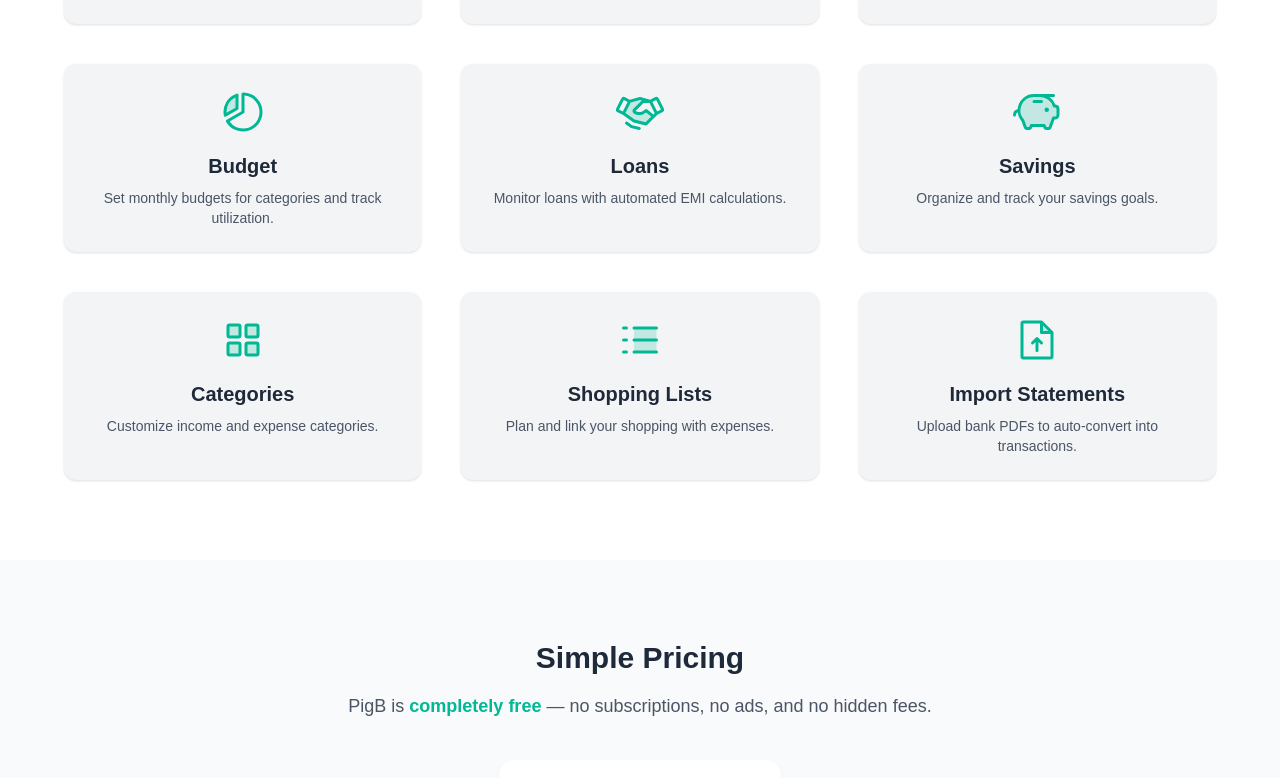
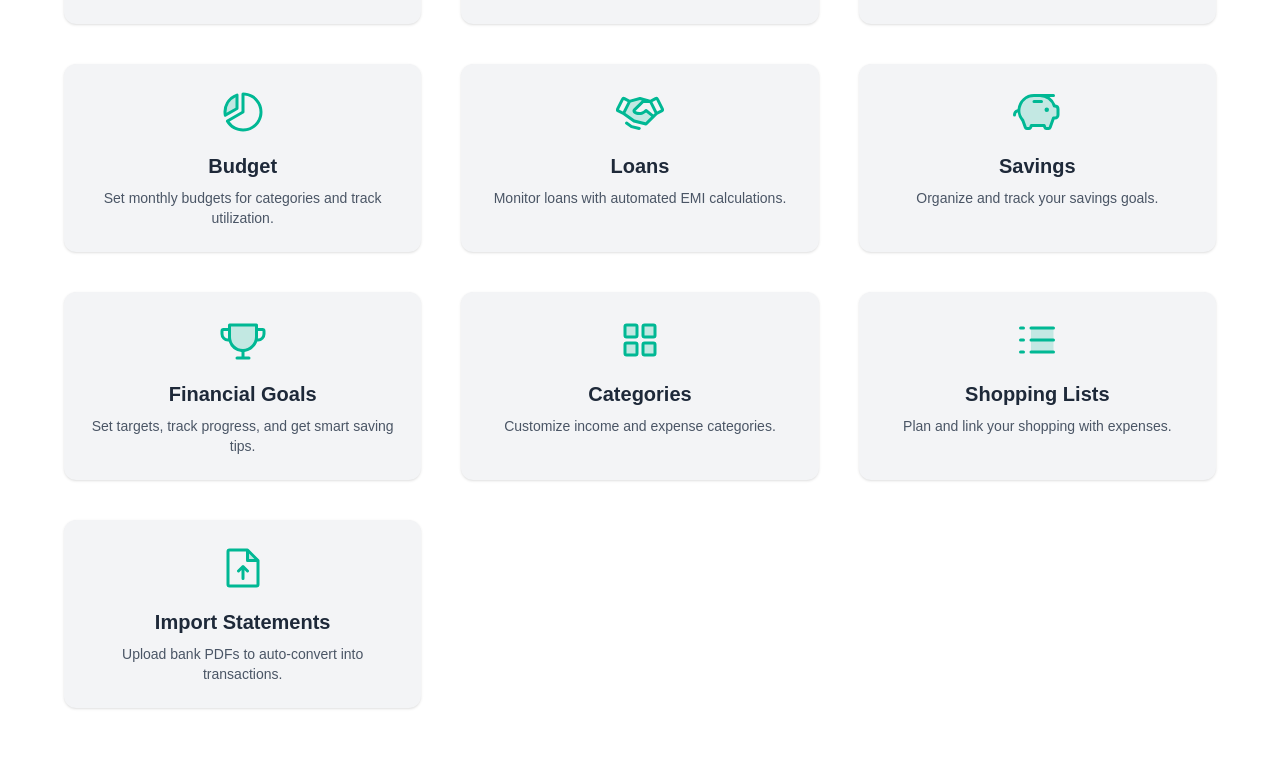
Before and after one commit to sayuj1/pigb, a Next.js app: page / in a window 1280 px wide. Shown: the part 1616-2394 px from the top of the page. Built offline with nearby package versions, Linux system fonts and the light colour scheme; no server answers.

Commit message:
feat: add Financial Goals section with tracking and saving tips in landing page

```diff
--- a/pages/index.js
+++ b/pages/index.js
@@ -15,6 +15,7 @@ import {
   PiListDashesDuotone,
   PiSquaresFourDuotone,
   PiFileArrowUpDuotone,
+  PiTrophyDuotone,
 } from "react-icons/pi";
 import { CgSmartphoneChip } from "react-icons/cg";
 import { HiCheckCircle } from "react-icons/hi";
@@ -298,6 +299,12 @@ export default function Home() {
                 icon: <PiPiggyBankDuotone className="text-[#00b894] w-12 h-12 mb-4" />,
               },
               {
+                title: "Financial Goals",
+                link: "/goals",
+                desc: "Set targets, track progress, and get smart saving tips.",
+                icon: <PiTrophyDuotone className="text-[#00b894] w-12 h-12 mb-4" />,
+              },
+              {
                 title: "Categories",
                 link: "/category",
                 desc: "Customize income and expense categories.",
```
